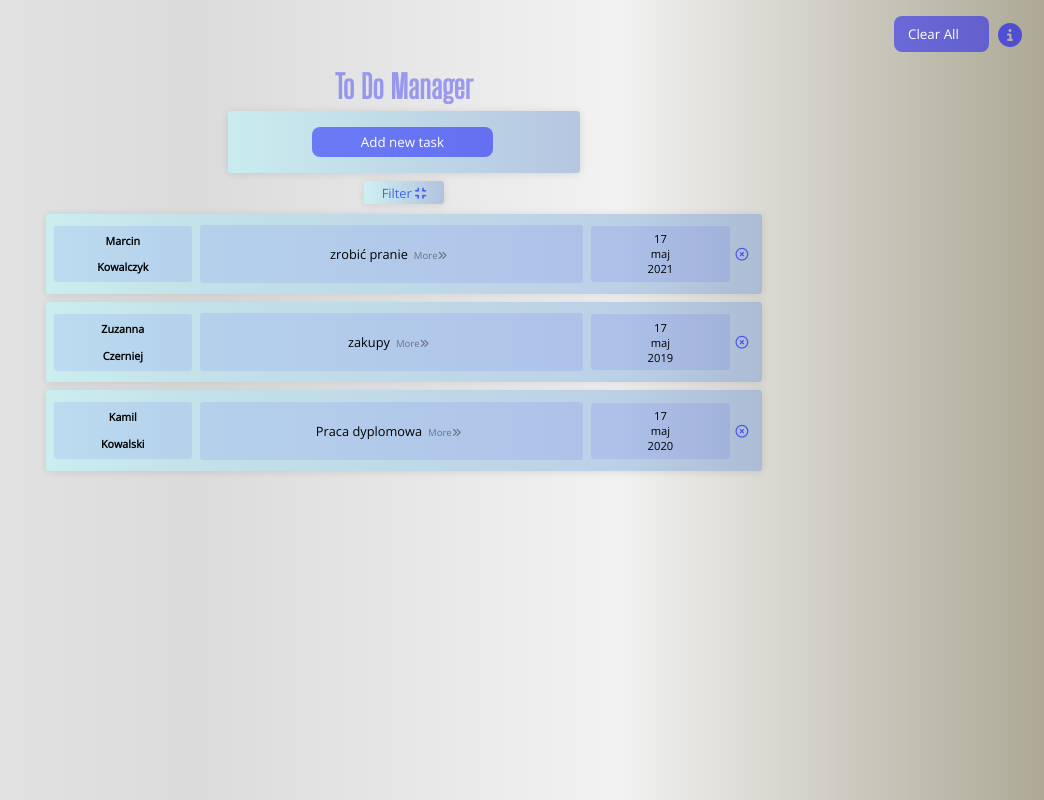
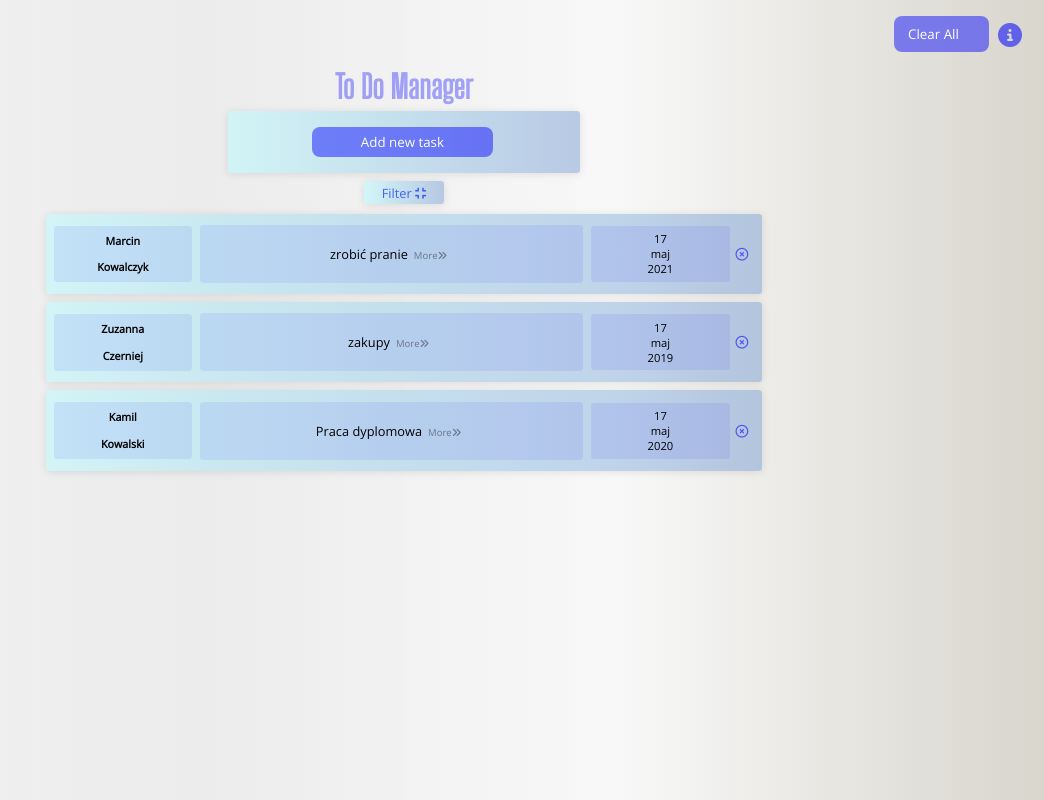
Before and after one commit to Marcin-Kowalczykk/myTasksManager-React, a React (Create React App) app: page / in a window 1280 px wide. Shown: the whole page, without its empty margins (236-1280 px from the left). Built offline with nearby package versions, Linux system fonts and the light colour scheme.

Commit message:
animation for main background

```diff
--- a/src/GlobalStyled.js
+++ b/src/GlobalStyled.js
@@ -1,4 +1,12 @@
-import { createGlobalStyle } from 'styled-components';
+import { createGlobalStyle, keyframes } from 'styled-components';
+
+const BodyAnimation = keyframes`
+  0% { background: linear-gradient(to right, #eaeaeabe, #dbdbdbbc, #f2f2f2ba, #ada996c0); }
+  25% { background: linear-gradient(to right, #eaeaea8d, #dbdbdb89, #f2f2f284, #ada9967b); }
+  50% { background: linear-gradient(to right, #eaeaea57, #dbdbdb55, #f2f2f258, #ada99657); }
+  75% { background: linear-gradient(to right, #eaeaea26, #dbdbdb37, #f2f2f23b, #ada99644); }
+  100% { background: linear-gradient(to right, #eaeaea, #dbdbdb, #f2f2f2, #ada996); }
+`;
 
 const GlobalStyle = createGlobalStyle`
 * {
@@ -16,7 +24,7 @@ body {
     #f2f2f2,
     #ada996
   );
-    background: linear-gradient(to right, #eaeaea, #dbdbdb, #f2f2f2, #ada996);
+  animation: ${BodyAnimation} 24s linear infinite;
   }
 `;
 
```
